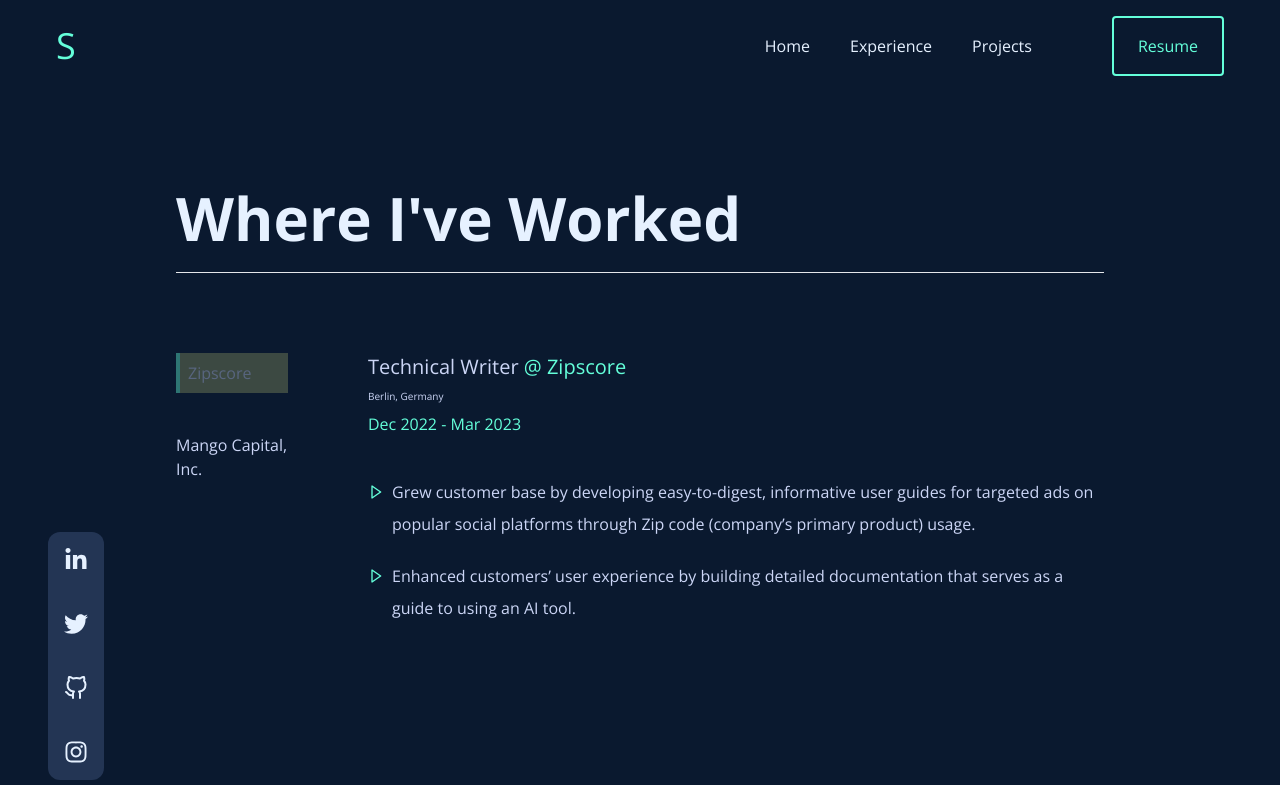
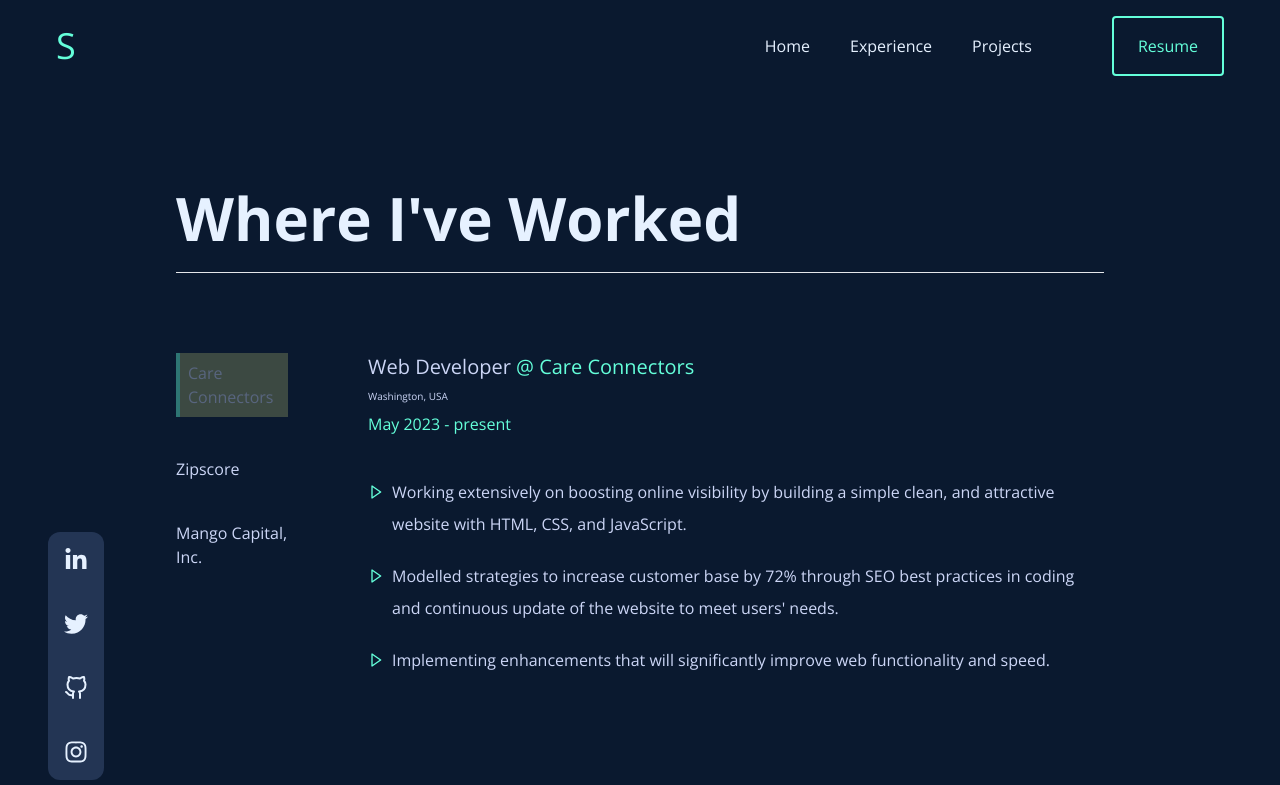
Before and after one commit to kokombo/ibrahim-samuel, a React (Create React App) app: page /experience in a window 1280 px wide. Shown: the top 785 px of the page. Built offline with nearby package versions, Linux system fonts and the light colour scheme.

Commit message:
experience update

```diff
--- a/src/data/data.js
+++ b/src/data/data.js
@@ -100,19 +100,19 @@
 ];
 
 export const experiences = [
-  // {
-  //   id: 1,
-  //   title: "Web Developer ",
-  //   company: "Care Connectors",
-  //   location: "Washington, USA",
-  //   start: "May 2023",
-  //   finish: "present",
-  //   duties: [
-  //     "Working extensively on boosting online visibility by building a simple clean, and attractive website with HTML, CSS, and JavaScript.",
-  //     "Modelled strategies to increase customer base by 72% through SEO best practices in coding  and continuous update of the website to meet users' needs.",
-  //     "Implementing enhancements that will significantly improve web functionality and speed. ",
-  //   ]
-  // },
+  {
+    id: 1,
+    title: "Web Developer ",
+    company: "Care Connectors",
+    location: "Washington, USA",
+    start: "May 2023",
+    finish: "present",
+    duties: [
+      "Working extensively on boosting online visibility by building a simple clean, and attractive website with HTML, CSS, and JavaScript.",
+      "Modelled strategies to increase customer base by 72% through SEO best practices in coding  and continuous update of the website to meet users' needs.",
+      "Implementing enhancements that will significantly improve web functionality and speed. ",
+    ],
+  },
 
   {
     id: 2,
```
